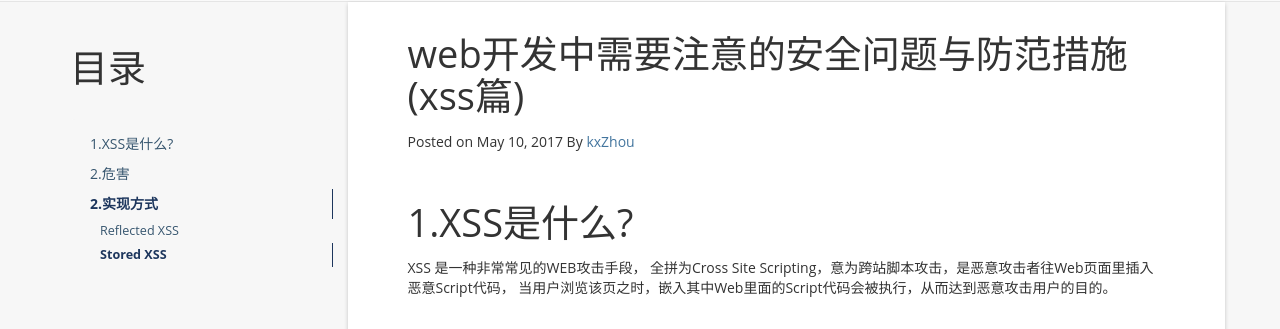
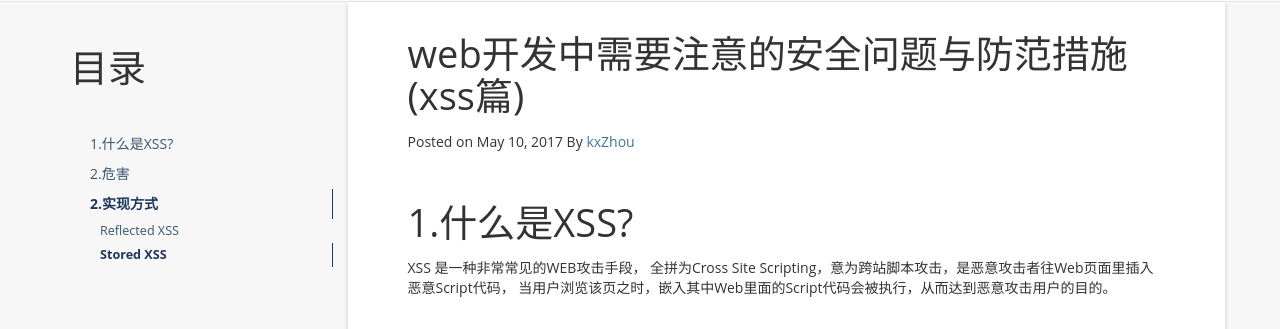
Before and after one commit to kaixuanzhou/kaixuanzhou.github.io, a Jekyll site: the page built from _posts/2017-05-10-web-security-xss.md, in a window 1280 px wide and 900 px high. Shown: the part 285-614 px from the top of the window. Built offline with Jekyll 4.4.1, drawn with Linux system fonts in a browser that asks for light colours; nearby versions of some CDN libraries; comment, search, counter and statistics services are not loaded.

```diff
--- a/_posts/2017-05-10-web-security-xss.md
+++ b/_posts/2017-05-10-web-security-xss.md
@@ -12,7 +12,7 @@ tag:
 * content
 {:toc}
 
-1.XSS是什么?
+1.什么是XSS?
 ===========
 
 XSS 是一种非常常见的WEB攻击手段， 全拼为Cross Site Scripting，意为跨站脚本攻击，是恶意攻击者往Web页面里插入恶意Script代码，
```
